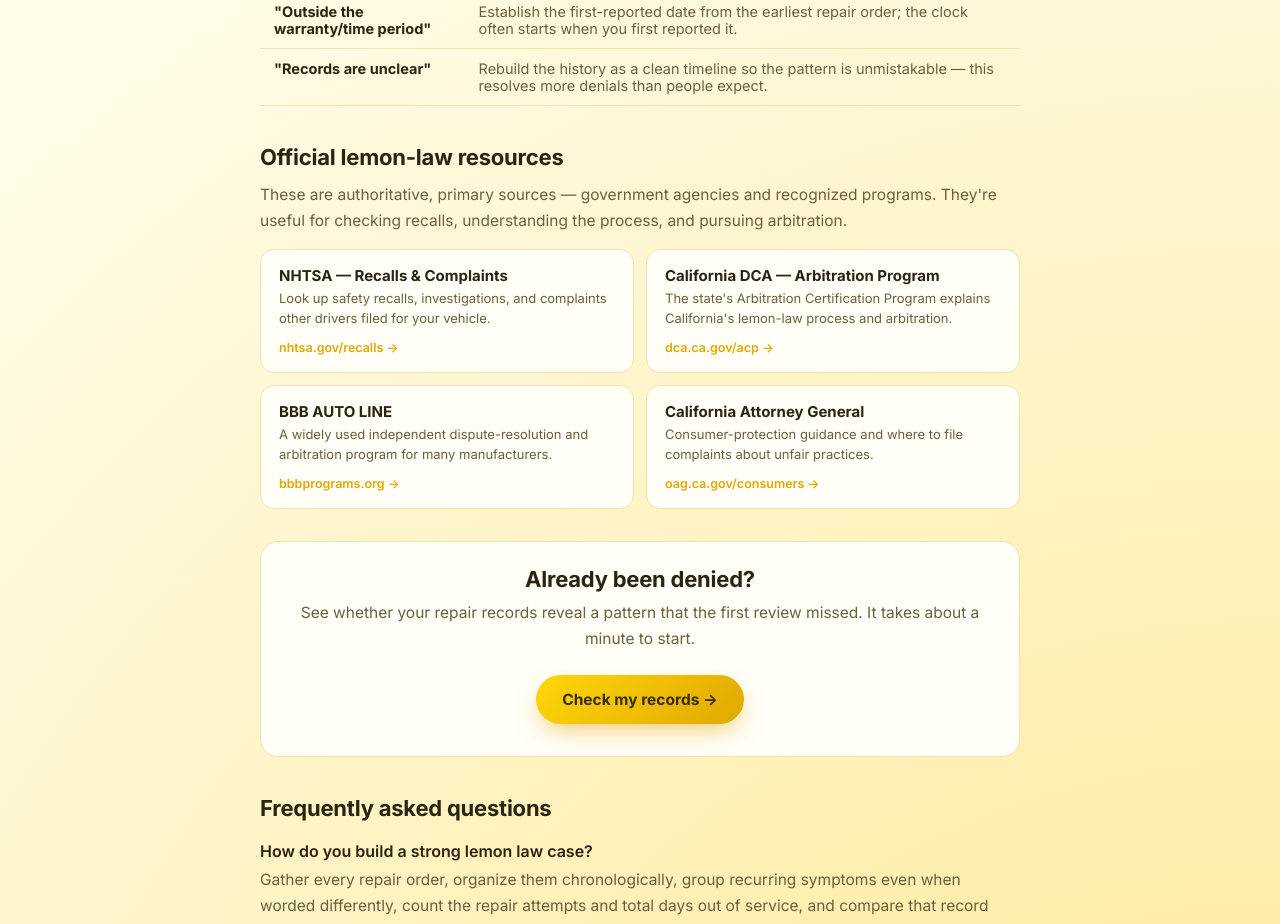
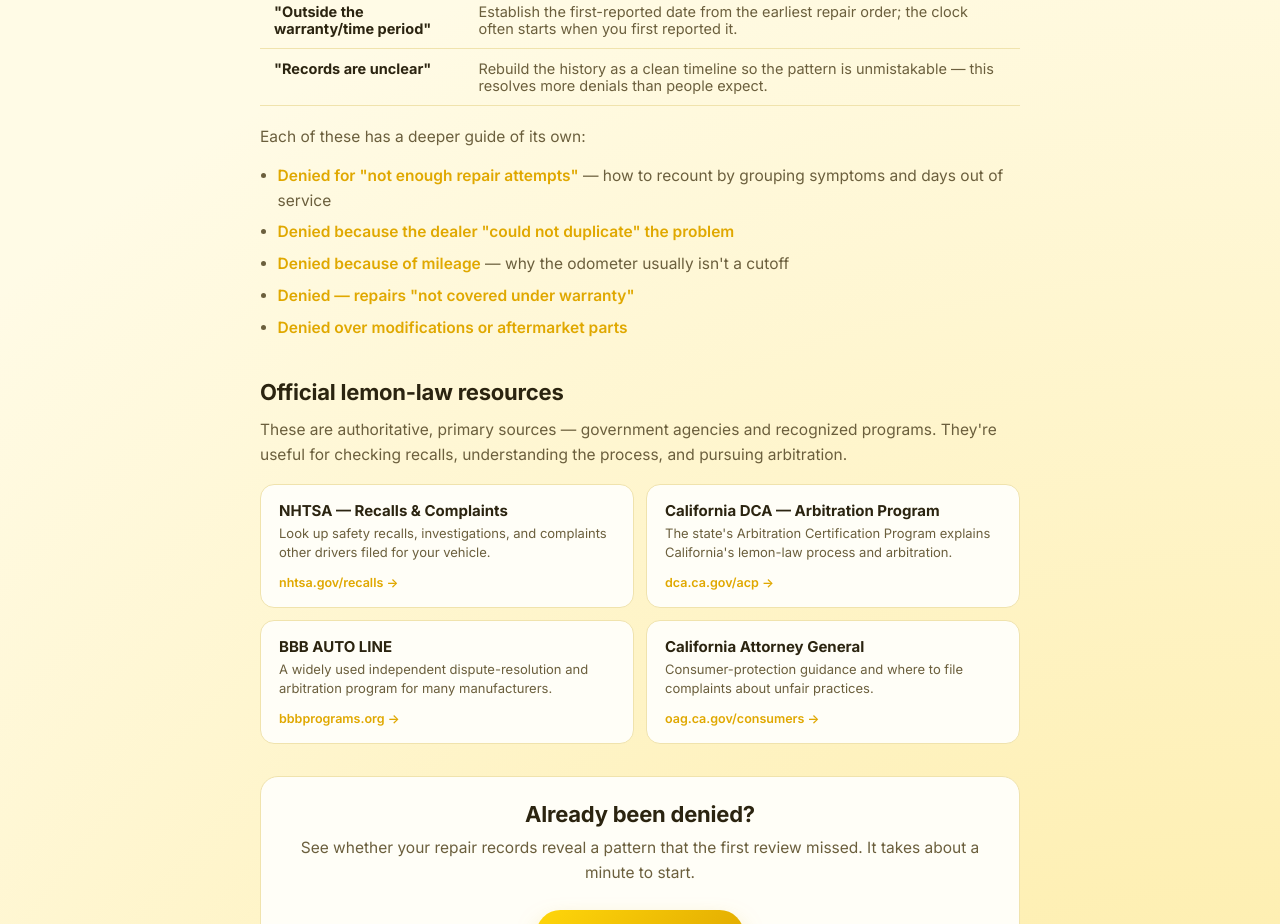
Before and after one commit to BabyB3/deniedlemonlaw, a plain HTML site: page guide/index.html in a window 1280 px wide. Shown: the part 2979-3903 px from the top of the page. Drawn offline with Linux system fonts and the light colour scheme.

Commit message:
Add files via upload

```diff
--- a/guide/index.html
+++ b/guide/index.html
@@ -206,6 +206,14 @@
       <tr><td><strong>"Records are unclear"</strong></td><td>Rebuild the history as a clean timeline so the pattern is unmistakable — this resolves more denials than people expect.</td></tr>
     </tbody>
   </table>
+  <p>Each of these has a deeper guide of its own:</p>
+  <ul>
+    <li><a href="/denied-not-enough-repair-attempts/">Denied for "not enough repair attempts"</a> — how to recount by grouping symptoms and days out of service</li>
+    <li><a href="/denied-no-defect-found/">Denied because the dealer "could not duplicate" the problem</a></li>
+    <li><a href="/denied-because-of-mileage/">Denied because of mileage</a> — why the odometer usually isn't a cutoff</li>
+    <li><a href="/denied-not-under-warranty/">Denied — repairs "not covered under warranty"</a></li>
+    <li><a href="/denied-modifications/">Denied over modifications or aftermarket parts</a></li>
+  </ul>
 
   <h2 id="resources">Official lemon-law resources</h2>
   <p>These are authoritative, primary sources — government agencies and recognized programs. They're useful for checking recalls, understanding the process, and pursuing arbitration.</p>
```
